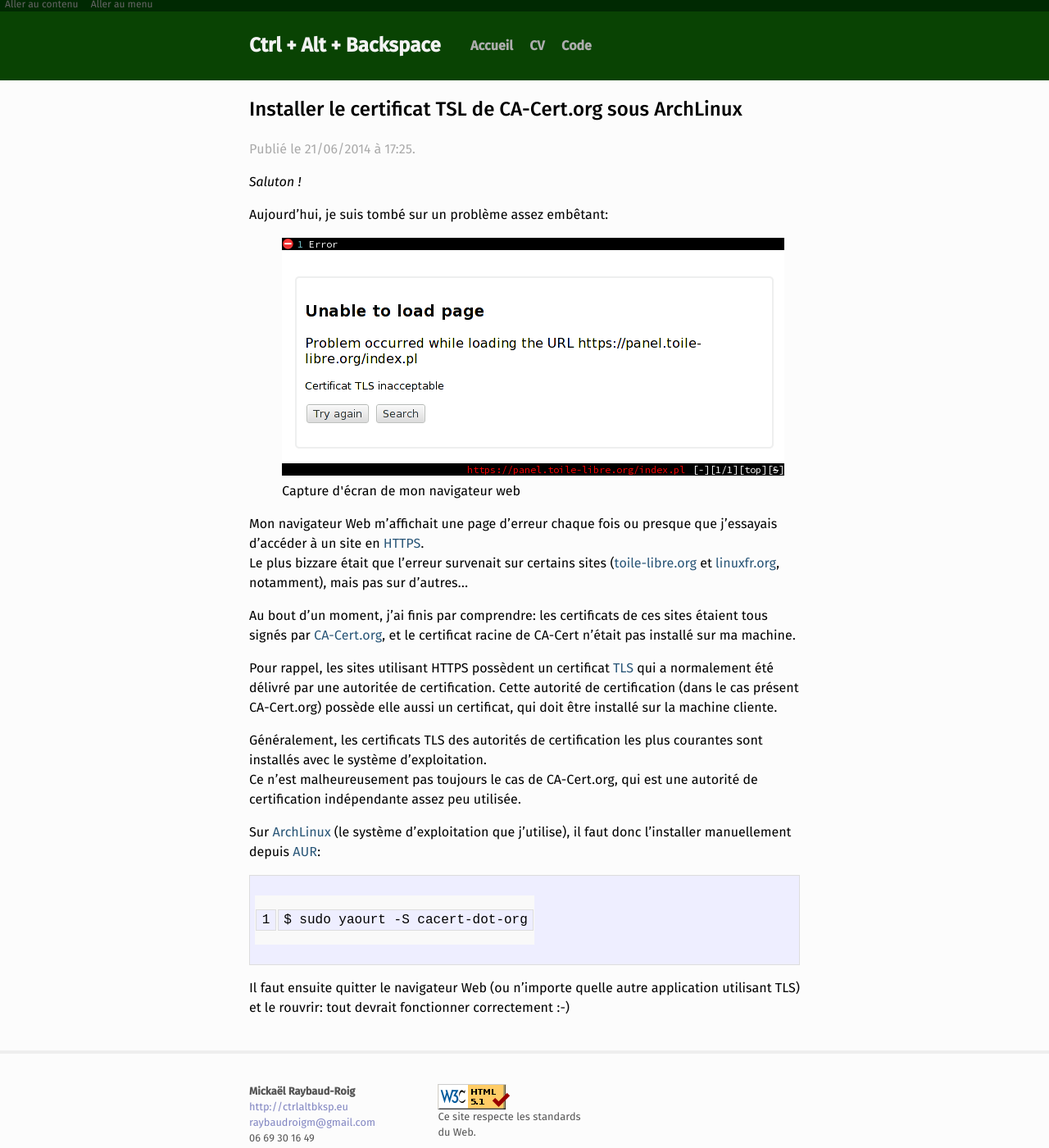
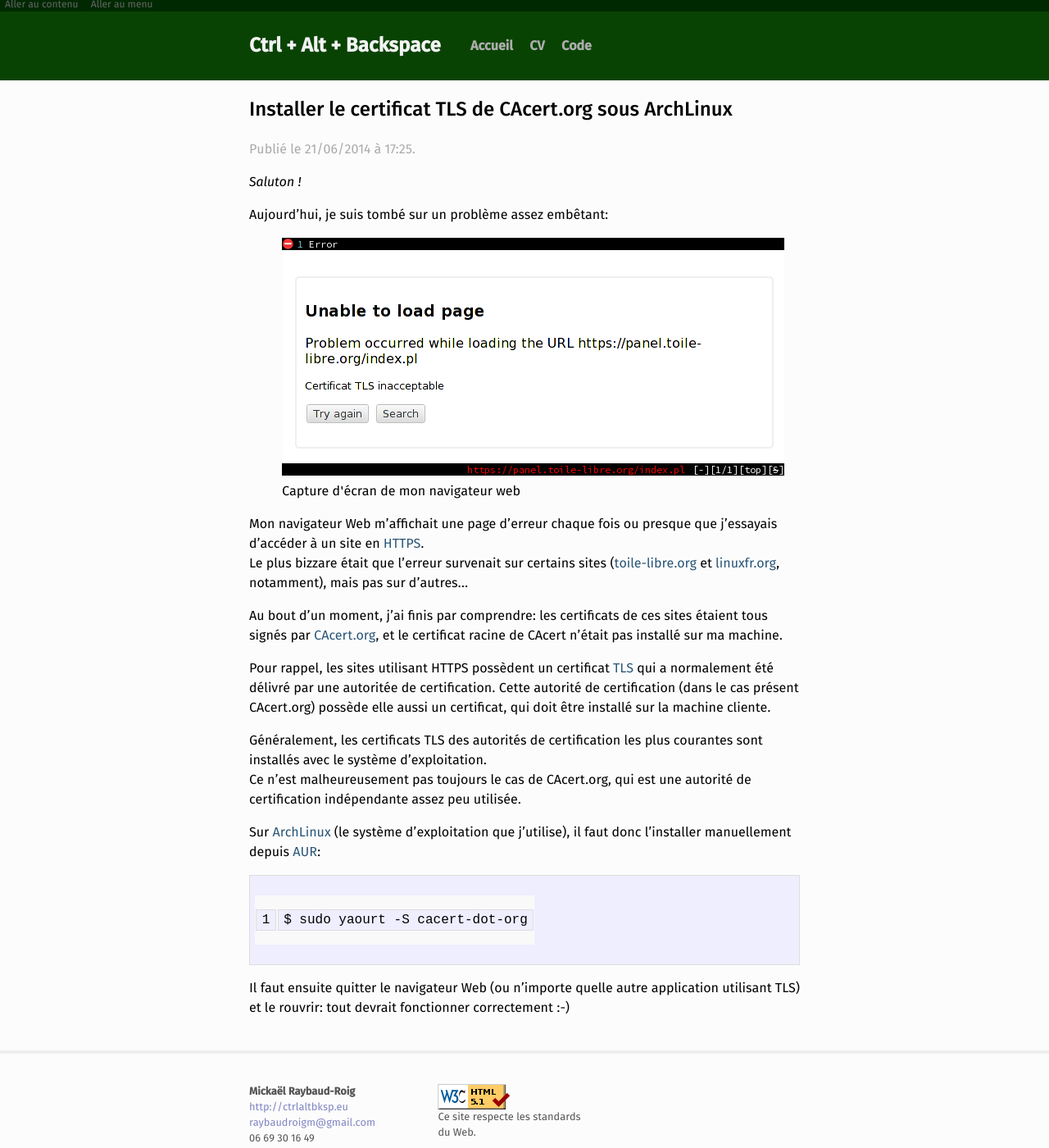
Before and after one commit to m-r-r/ctrlaltbksp.eu, a Jekyll site: the page built from _posts/2014-06-21-ca-cert-archlinux.markdown, in a window 1280 px wide and 1400 px high. Shown: the whole window at 82% size. Built offline with Jekyll 4.4.1, drawn with Linux system fonts in a browser that asks for light colours.

Commit message:
Fautes de frappes

```diff
--- a/_posts/2014-06-21-ca-cert-archlinux.markdown
+++ b/_posts/2014-06-21-ca-cert-archlinux.markdown
@@ -1,14 +1,14 @@
 ---
 # vim: set lbr tw=80 spell spelllang=fr:
 layout: post
-title:  "Installer le certificat TSL de CA-Cert.org sous ArchLinux"
+title:  "Installer le certificat TLS de CAcert.org sous ArchLinux"
 date: 2014-06-21 17:25:51 +0200
 lang: fr
 tags:
     - GNU/Linux
     - ArchLinux
     - TLS
-    - CA-Cert.org
+    - CAcert.org
 published: true
 ---
 
@@ -28,17 +28,17 @@ Le plus bizzare était que l'erreur survenait sur certains sites
 d'autres...
 
 Au bout d'un moment, j'ai finis par comprendre: les certificats de
-ces sites étaient tous signés par [CA-Cert.org][ca-cert], et le certificat
-racine de CA-Cert n'était pas installé sur ma machine.
+ces sites étaient tous signés par [CAcert.org][ca-cert], et le certificat
+racine de CAcert n'était pas installé sur ma machine.
 
 Pour rappel, les sites utilisant HTTPS possèdent un certificat [TLS][wiki-tls]
 qui a normalement été délivré par une autoritée de certification. Cette autorité
-de certification (dans le cas présent CA-Cert.org) possède elle aussi un
+de certification (dans le cas présent CAcert.org) possède elle aussi un
 certificat, qui doit être installé sur la machine cliente.
 
 Généralement, les certificats TLS des autorités de certification les plus
 courantes sont installés avec le système d'exploitation.
-Ce n'est malheureusement pas toujours le cas de CA-Cert.org, qui est une
+Ce n'est malheureusement pas toujours le cas de CAcert.org, qui est une
 autorité de certification indépendante assez peu utilisée.
 
 Sur [ArchLinux][arch] (le système d'exploitation que j'utilise), il faut donc
```
